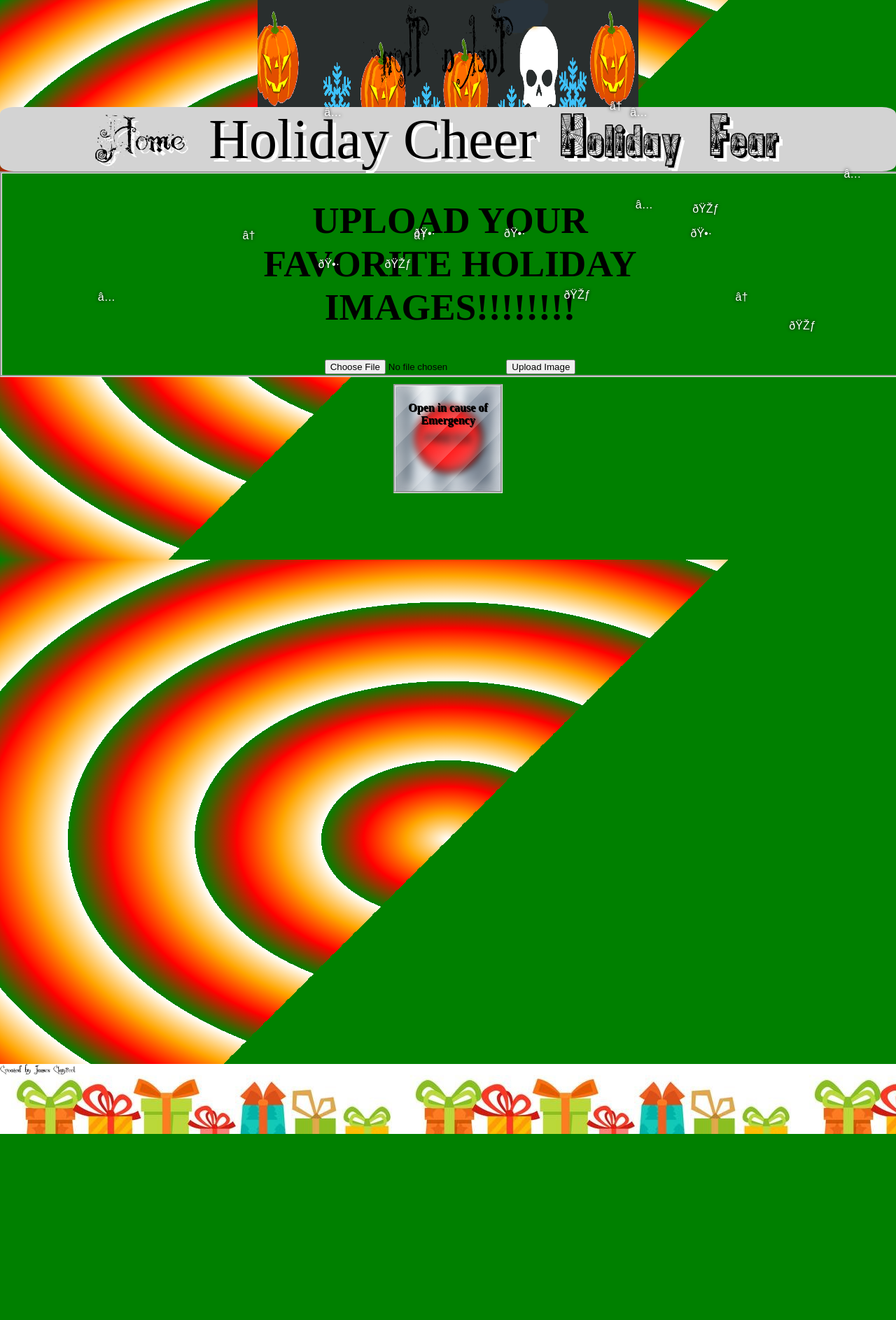
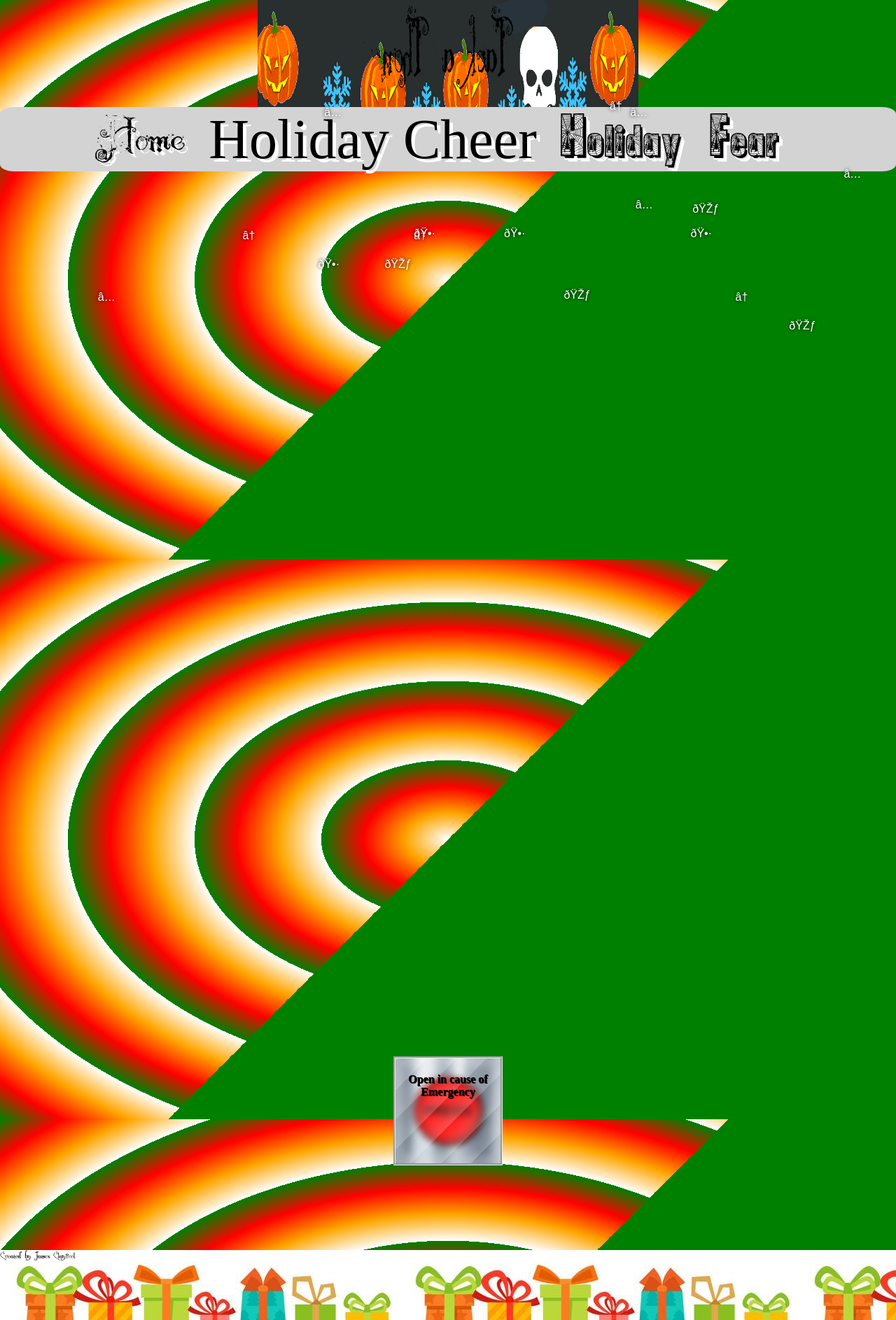
Before and after one commit to JamosClaypool/JamosClaypool.github.io, a PHP site: page / in a window 1280 px wide. Shown: the whole page at 70% size. Before the commit the page ends 1621 px from the top, so only its background shows below. Run offline with PHP 8.4, Linux system fonts and the light colour scheme; some web fonts are replaced.

Commit message:
PHP removal

```diff
--- a/index.html
+++ b/index.html
@@ -103,14 +103,8 @@
 	<audio id="music-box-3">
 		<source src="music/Holiday_song_2.mp3">
 	</audio>
-	<div class="dot" id="dot"></div>
-	<div class="upload-form" id="upload-form">
-		<form method="post" action="includes/upload_img.inc.php" enctype="multipart/form-data">
-			<h1 class="cheery blinking">UPLOAD YOUR FAVORITE HOLIDAY IMAGES!!!!!!!!</h1>
-			<input type="file" name="fileToUpload" id="fileToUpload">
-			<input type="submit" value="Upload Image" name="submit">
-		</form>
 	</div>
+<div class="big-red-button">
 	<div class="menu" style="padding-top:10px; position:relative;">
 		<div class="metal" style="perspective:750px;">
 			<button class="circle shine" type="button" id="chaos-button" onclick="chaos()">PRESS</button>
@@ -127,6 +121,7 @@
 		</div>
 
 	</div>
+</div>
 </main>
 <div class="push"></div>
 </div>
--- a/tack-a-thon/footer.php
+++ b/tack-a-thon/footer.php
@@ -2,7 +2,6 @@
 </div>
 <footer class="footer default">
 	<h4>Created by Jamos Claypool</h4>
-	<?php?>
 </footer>
 </body>
 </html>
```
